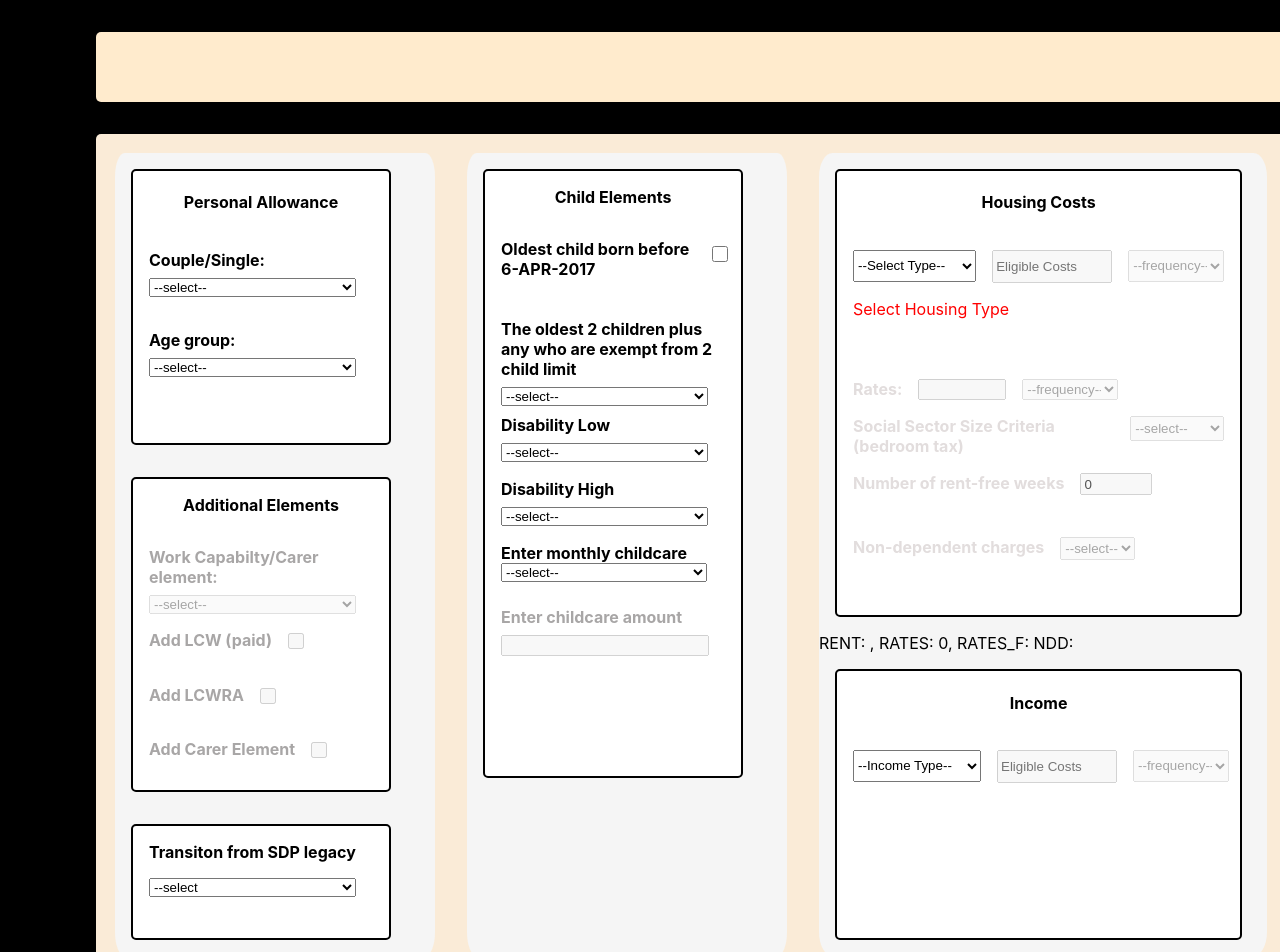
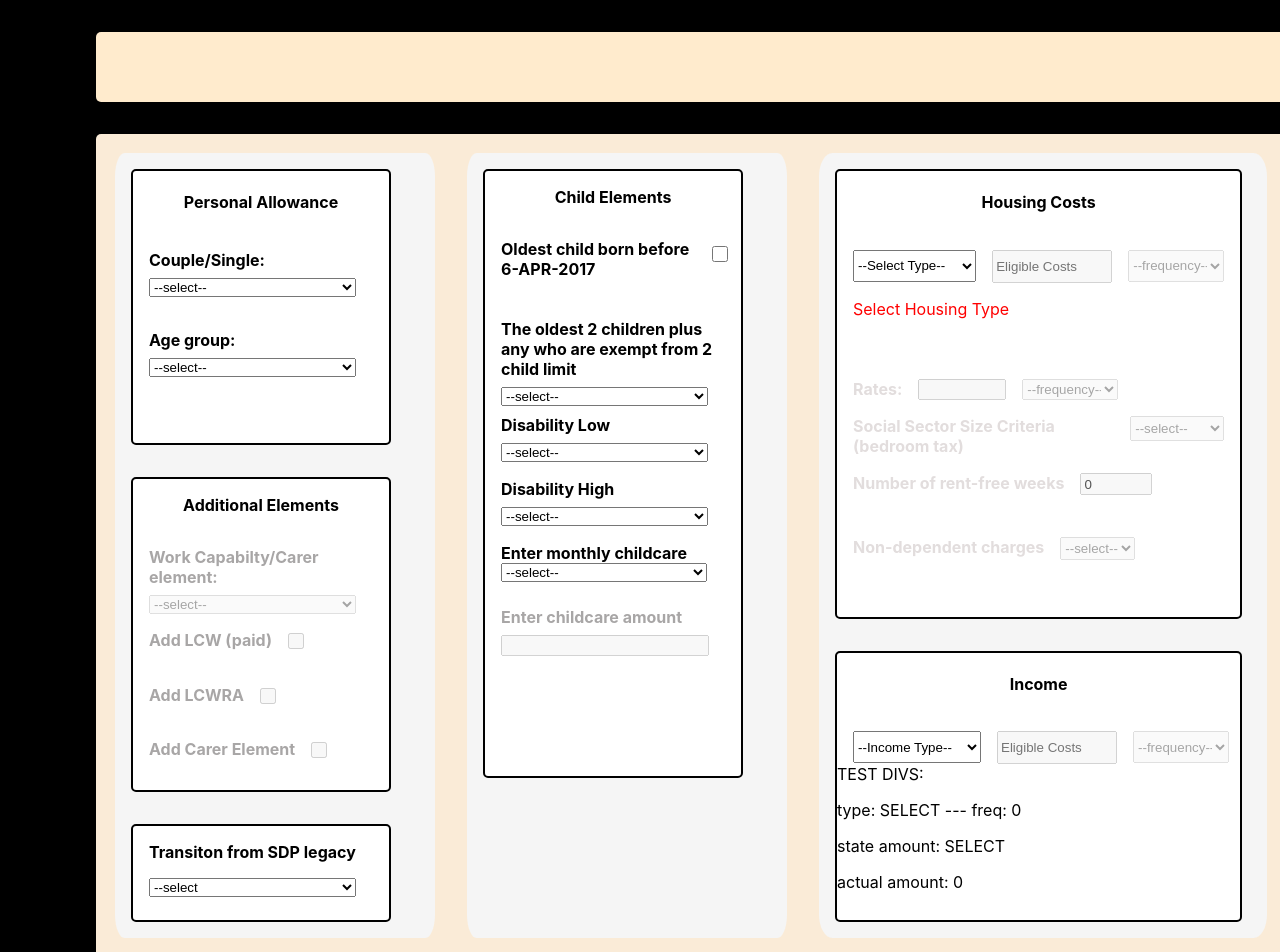
Before and after one commit to dnlstronge/benefitscalc2, a React (Create React App) app: page / in a window 1280 px wide. Shown: the top 952 px of the page. Built offline with nearby package versions, Linux system fonts and the light colour scheme.

Commit message:
[x] - add rounding pre reducer [x] - add cases to reducer

```diff
--- a/src/components/UC2/HOUS/Hous.js
+++ b/src/components/UC2/HOUS/Hous.js
@@ -245,8 +245,6 @@ const Hous = ({setPropState}) => {
                 </select>
             </label>
             </div>
-
-         <div>RENT: {lift.RENT}, RATES: {lift.RATES}, RATES_F: {lift.RATES_F} NDD: {lift.NDC} </div>
         </React.Fragment>
     )
 }
--- a/src/components/UC2/Income/Income.js
+++ b/src/components/UC2/Income/Income.js
@@ -4,9 +4,25 @@ import IncomeSelect from "./IncomeSelect"
 
 const incomeREDUCER = (state, action) => {
     switch(action.type) {
-        case "WAGES_CLAIMANT": {
+        case "SELECT" : {
             return
         }
+        case "WAGES_CLAIMANT": {
+            return {...state, earnings_claimant: action.payload}
+        }
+        case "WAGES_PARTNER": {
+            return {...state, earnings_partner: action.payload}
+        }
+        case "UNEARN": {
+            return {...state, unearned: action.payload}
+        }
+        case "OTH": {
+            return {...state, other: action.payload}
+        }
+        case "CB": {
+            return {...state, childbenefit: action.payload}
+        }
+
     }
 }
 
--- a/src/components/UC2/Income/IncomeSelect.js
+++ b/src/components/UC2/Income/IncomeSelect.js
@@ -46,8 +46,13 @@ const IncomeSelect = ({ setParentState }) => {
     }
 
     useEffect(() => {
+        const round = (x) => {
 
-    }, [])
+            return Math.ceil( x * 100) /100
+
+         }
+       return setParentState({type: type, payload: round(amount)} )
+    }, [type, amount, setParentState])
 
     return (
         <React.Fragment>
@@ -60,7 +65,7 @@ const IncomeSelect = ({ setParentState }) => {
                     <option value="OTH">Other income</option>
                     <option value="CB">Child Benefit</option>
                 </select>
-                <input disabled={type === "SELECT"} onChange={handleAmount} className={classes.select_amount} placeholder="Eligible Costs" type="number"/>
+                <input value={amount} disabled={type === "SELECT"} onChange={handleAmount} className={classes.select_amount} placeholder="Eligible Costs" type="number"/>
                 <select disabled={amount === "SELECT"} onChange={handleFreq} className={classes.select_freq}>
                     <option value="SELECT">--frequency--</option>
                     <option value="PW">Weekly</option>
@@ -69,6 +74,12 @@ const IncomeSelect = ({ setParentState }) => {
                     <option value="PM">Monthly</option>
                 </select>
             </div>
+            <div>TEST DIVS:
+                <p>type: {type} --- freq: {freq}</p>
+                <p>state amount: {amount}</p>
+                <p>actual amount: {actual}</p>
+                <p></p>
+                </div>
         </React.Fragment>
     )
 }
```
